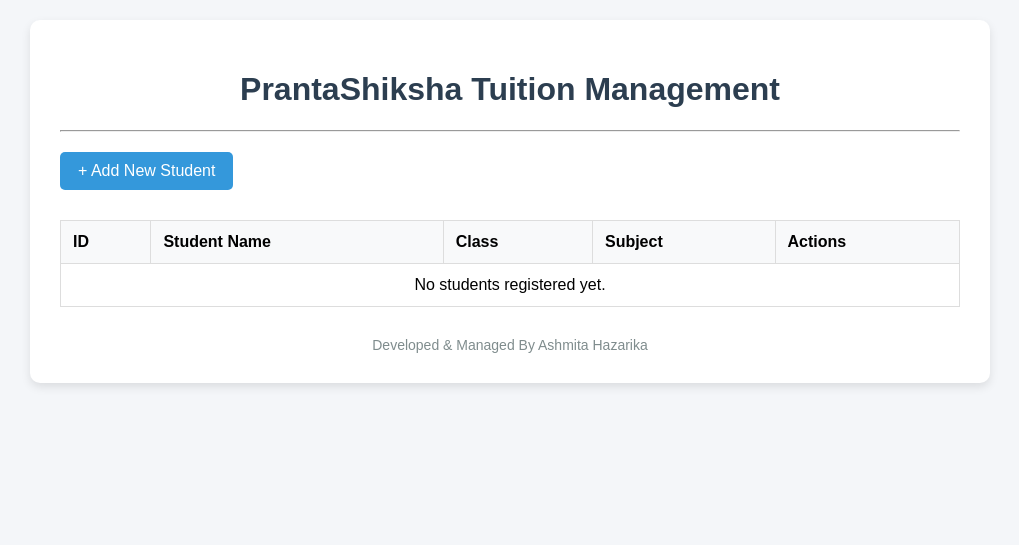
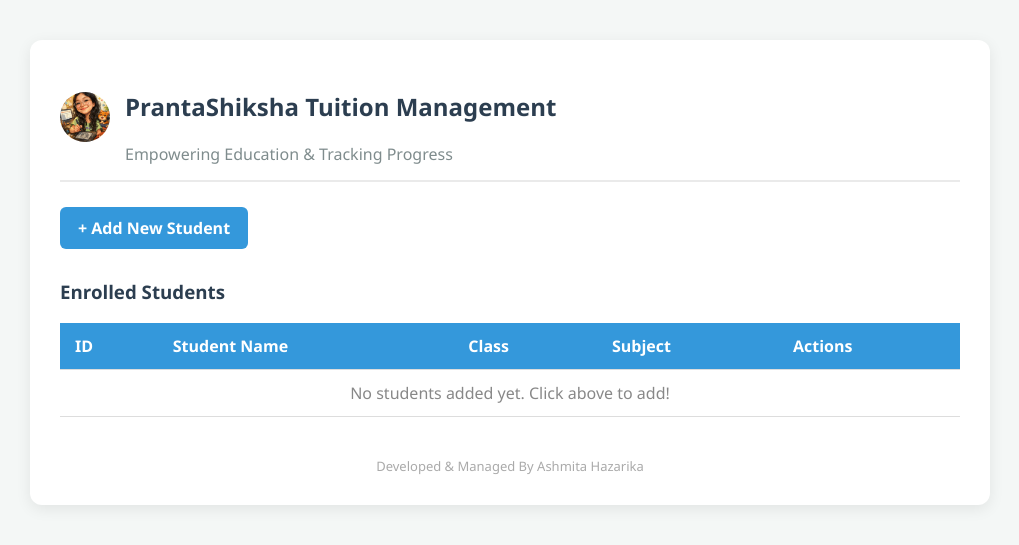
Before and after one commit to ashmitahazarika4-bot/prantashiksha, a Flask app: page / in a window 1280 px wide. Shown: the top 545 px of the page, without its empty margins (130-1149 px from the left). Run offline with Flask 3, Linux system fonts and the light colour scheme; data that the repository does not hold is empty.

Commit message:
Updated aesthetic UI, logo, attendance and UPI ID

```diff
--- a/app.py
+++ b/app.py
@@ -25,7 +25,7 @@ class Student(db.Model):
 class Attendance(db.Model):
   id = db.Column(db.Integer, primary_key=True)
   date = db.Column(db.String(50), nullable=False)
-  status = db.Column(db.String(10), nullable=False)  # Present / Absent
+  status = db.Column(db.String(10), nullable=False)
   student_id = db.Column(
       db.Integer, db.ForeignKey('student.id'), nullable=False
   )
@@ -35,7 +35,7 @@ class FeeRecord(db.Model):
   id = db.Column(db.Integer, primary_key=True)
   date = db.Column(db.String(50), nullable=False)
   amount = db.Column(db.Float, nullable=False)
-  status = db.Column(db.String(20), nullable=False)  # Paid / Pending
+  status = db.Column(db.String(20), nullable=False)
   remarks = db.Column(db.String(200))
   student_id = db.Column(
       db.Integer, db.ForeignKey('student.id'), nullable=False
@@ -123,19 +123,6 @@ def student_detail(id):
   )
 
 
-@app.route('/edit/<int:id>', methods=['GET', 'POST'])
-def edit_student(id):
-  student = Student.query.get_or_404(id)
-  if request.method == 'POST':
-    student.name = request.form['name']
-    student.student_class = request.form['student_class']
-    student.subject = request.form['subject']
-    student.total_fee = float(request.form.get('total_fee') or 0)
-    db.session.commit()
-    return redirect(url_for('index'))
-  return render_template('edit_student.html', student=student)
-
-
 @app.route('/delete/<int:id>')
 def delete_student(id):
   student = Student.query.get_or_404(id)
--- /dev/null
+++ b/static/style.css
@@ -0,0 +1,85 @@
+body {
+    font-family: 'Segoe UI', Tahoma, Geneva, Verdana, sans-serif;
+    background-color: #f4f7f6;
+    color: #333;
+    margin: 0;
+    padding: 0;
+}
+.container {
+    max-width: 900px;
+    margin: 40px auto;
+    background: #ffffff;
+    padding: 30px;
+    border-radius: 12px;
+    box-shadow: 0 4px 15px rgba(0,0,0,0.08);
+}
+.app-header {
+    display: flex;
+    align-items: center;
+    gap: 15px;
+    border-bottom: 2px solid #eaeaea;
+    padding-bottom: 15px;
+    margin-bottom: 25px;
+}
+.app-logo {
+    width: 50px;
+    height: 50px;
+    border-radius: 50%;
+    object-fit: cover;
+}
+h2, h3 {
+    color: #2c3e50;
+}
+table {
+    width: 100%;
+    border-collapse: collapse;
+    margin-top: 15px;
+}
+th, td {
+    padding: 12px 15px;
+    text-align: left;
+    border-bottom: 1px solid #ddd;
+}
+th {
+    background-color: #3498db;
+    color: white;
+}
+tr:hover {
+    background-color: #f9f9f9;
+}
+.btn, button {
+    background-color: #3498db;
+    color: white;
+    padding: 10px 18px;
+    border: none;
+    border-radius: 6px;
+    cursor: pointer;
+    font-weight: 600;
+    text-decoration: none;
+    display: inline-block;
+    transition: 0.2s;
+}
+.btn:hover, button:hover {
+    background-color: #2980b9;
+}
+.btn-danger {
+    background-color: #e74c3c;
+}
+.btn-danger:hover {
+    background-color: #c0392b;
+}
+input, select {
+    padding: 10px;
+    margin: 8px 0;
+    width: 100%;
+    box-sizing: border-box;
+    border: 1px solid #ccc;
+    border-radius: 6px;
+}
+.card-box {
+    background: #f8f9fa;
+    padding: 15px;
+    border-radius: 8px;
+    margin-bottom: 20px;
+    border-left: 4px solid #3498db;
+}
--- a/templates/index.html
+++ b/templates/index.html
@@ -2,83 +2,25 @@
 <html lang="en">
 <head>
     <meta charset="UTF-8">
-    <meta name="viewport" content="width=device-width, initial-scale=1.0">
-    <title>PrantaShiksha - Tuition Management</title>
-
-    <!-- Mobile App Manifest & Custom Logo Links -->
-    <link rel="manifest" href="{{ url_for('static', filename='manifest.json') }}">
-    <link rel="apple-touch-icon" href="{{ url_for('static', filename='logo.jpg') }}">
-
-    <style>
-        body {
-            font-family: Arial, sans-serif;
-            background-color: #f4f6f9;
-            margin: 0;
-            padding: 20px;
-        }
-        .container {
-            max-width: 900px;
-            margin: auto;
-            background: white;
-            padding: 30px;
-            border-radius: 10px;
-            box-shadow: 0px 4px 10px rgba(0,0,0,0.1);
-        }
-        h1 {
-            color: #2c3e50;
-            text-align: center;
-        }
-        .btn {
-            display: inline-block;
-            background-color: #3498db;
-            color: white;
-            padding: 10px 18px;
-            text-decoration: none;
-            border-radius: 5px;
-            margin-bottom: 20px;
-        }
-        .btn:hover {
-            background-color: #2980b9;
-        }
-        table {
-            width: 100%;
-            border-collapse: collapse;
-            margin-top: 10px;
-        }
-        th, td {
-            border: 1px solid #ddd;
-            padding: 12px;
-            text-align: left;
-        }
-        th {
-            background-color: #f8f9fa;
-        }
-        .actions a {
-            margin-right: 10px;
-            text-decoration: none;
-            color: #3498db;
-            font-weight: bold;
-        }
-        .actions a.delete {
-            color: #e74c3c;
-        }
-        .footer {
-            text-align: center;
-            margin-top: 30px;
-            color: #7f8c8d;
-            font-size: 14px;
-        }
-    </style>
+    <title>PrantaShiksha Tuition Management</title>
+    <link rel="stylesheet" href="{{ url_for('static', filename='style.css') }}">
 </head>
 <body>
-
     <div class="container">
-        <h1>PrantaShiksha Tuition Management</h1>
-        <hr style="margin-bottom: 20px;">
+        <div class="app-header">
+            <!-- Yahan aapka custom logo show hoga -->
+            <img src="{{ url_for('static', filename='logo.png') }}" alt="Logo" class="app-logo">
+            <div>
+                <h2>PrantaShiksha Tuition Management</h2>
+                <p style="margin: 0; color: #7f8c8d;">Empowering Education & Tracking Progress</p>
+            </div>
+        </div>
 
         <a href="{{ url_for('add_student') }}" class="btn">+ Add New Student</a>
 
+        <h3 style="margin-top: 30px;">Enrolled Students</h3>
         <table>
+            <thead>
                 <tr>
                     <th>ID</th>
                     <th>Student Name</th>
@@ -86,30 +28,29 @@
                     <th>Subject</th>
                     <th>Actions</th>
                 </tr>
+            </thead>
+            <tbody>
                 {% for student in students %}
                 <tr>
                     <td>{{ student.id }}</td>
-                <td><a href="{{ url_for('student_detail', id=student.id) }}" style="text-decoration: none; color: #2c3e50; font-weight: bold;">{{ student.name }}</a></td>
+                    <td>{{ student.name }}</td>
                     <td>{{ student.student_class }}</td>
                     <td>{{ student.subject }}</td>
-                <td class="actions">
-                    <a href="{{ url_for('student_detail', id=student.id) }}">View</a>
-                    <a href="{{ url_for('edit_student', id=student.id) }}">Edit</a>
-                    <a href="{{ url_for('delete_student', id=student.id) }}" class="delete" onclick="return confirm('Are you sure you want to delete this student?');">Delete</a>
+                    <td>
+                        <a href="{{ url_for('student_detail', id=student.id) }}" class="btn" style="padding: 5px 10px; font-size: 14px;">View</a>
+                        <a href="{{ url_for('delete_student', id=student.id) }}" class="btn btn-danger" style="padding: 5px 10px; font-size: 14px;" onclick="return confirm('Are you sure?')">Delete</a>
                     </td>
                 </tr>
                 {% else %}
                 <tr>
-                <td colspan="5" style="text-align: center;">No students registered yet.</td>
+                    <td colspan="5" style="text-align: center; color: #888;">No students added yet. Click above to add!</td>
                 </tr>
                 {% endfor %}
+            </tbody>
         </table>
-
-        <!-- Footer -->
-        <div class="footer">
+        <footer style="text-align: center; margin-top: 40px; color: #aaa; font-size: 13px;">
             Developed & Managed By Ashmita Hazarika
+        </footer>
     </div>
-    </div>
-
 </body>
 </html>
```
Also changed, not shown: templates/detail.html (+19 -18 lines), static/logo.png (added). Lines whose indentation alone changed are shown as unchanged.
